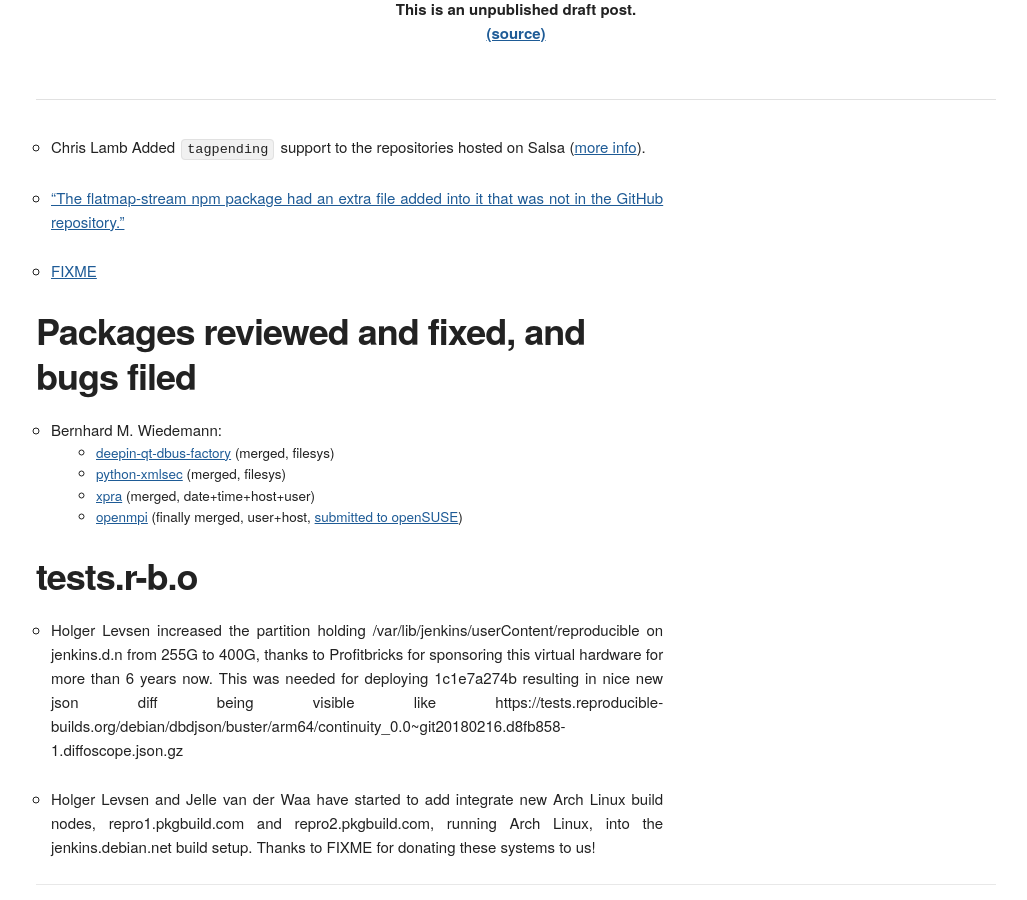
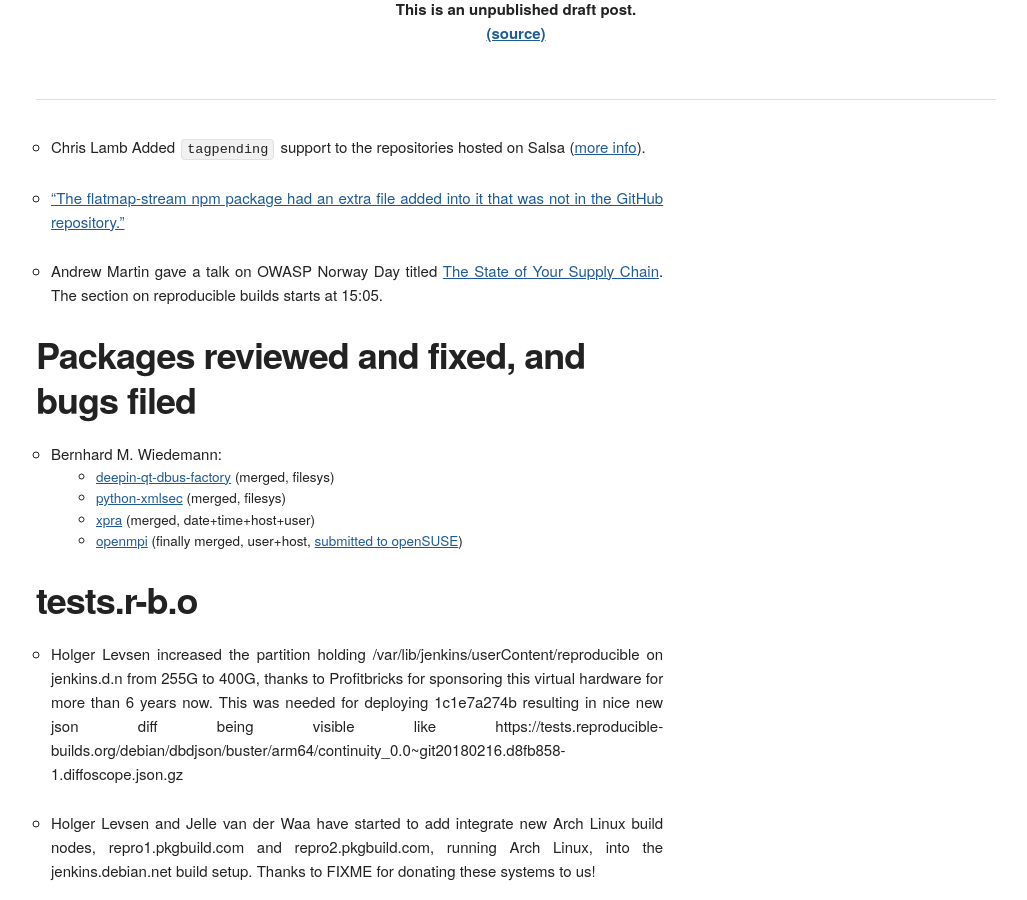
Before and after one commit to prototypefund/reproducible-website, a Jekyll site: the page built from _blog/posts/188.md, in a window 1280 px wide and 900 px high, scrolled down 314 px. Shown: the whole window, without its empty margins (124-1151 px from the left). Built offline with Jekyll 4.4.1, drawn with Linux system fonts in a browser that asks for light colours; some web fonts are replaced.

Commit message:
188: -1 FIXME

```diff
--- a/_blog/posts/188.md
+++ b/_blog/posts/188.md
@@ -7,7 +7,7 @@
 
 * ["The flatmap-stream npm package had an extra file added into it that was not in the GitHub repository."](https://lwn.net/SubscriberLink/773121/c05141ddae21da8b/)
 
-* [FIXME](https://www.youtube.com/watch?v=o4ZedASTVFM&t=0s&list=PLUyk8TFqGpianCUx68eJpXz6QSlLhBmyP&index=3)
+* Andrew Martin gave a talk on OWASP Norway Day titled [The State of Your Supply Chain](https://www.youtube.com/watch?v=o4ZedASTVFM&t=0s&list=PLUyk8TFqGpianCUx68eJpXz6QSlLhBmyP&index=3). The section on reproducible builds starts at 15:05.
 
 Packages reviewed and fixed, and bugs filed
 -------------------------------------------
```
